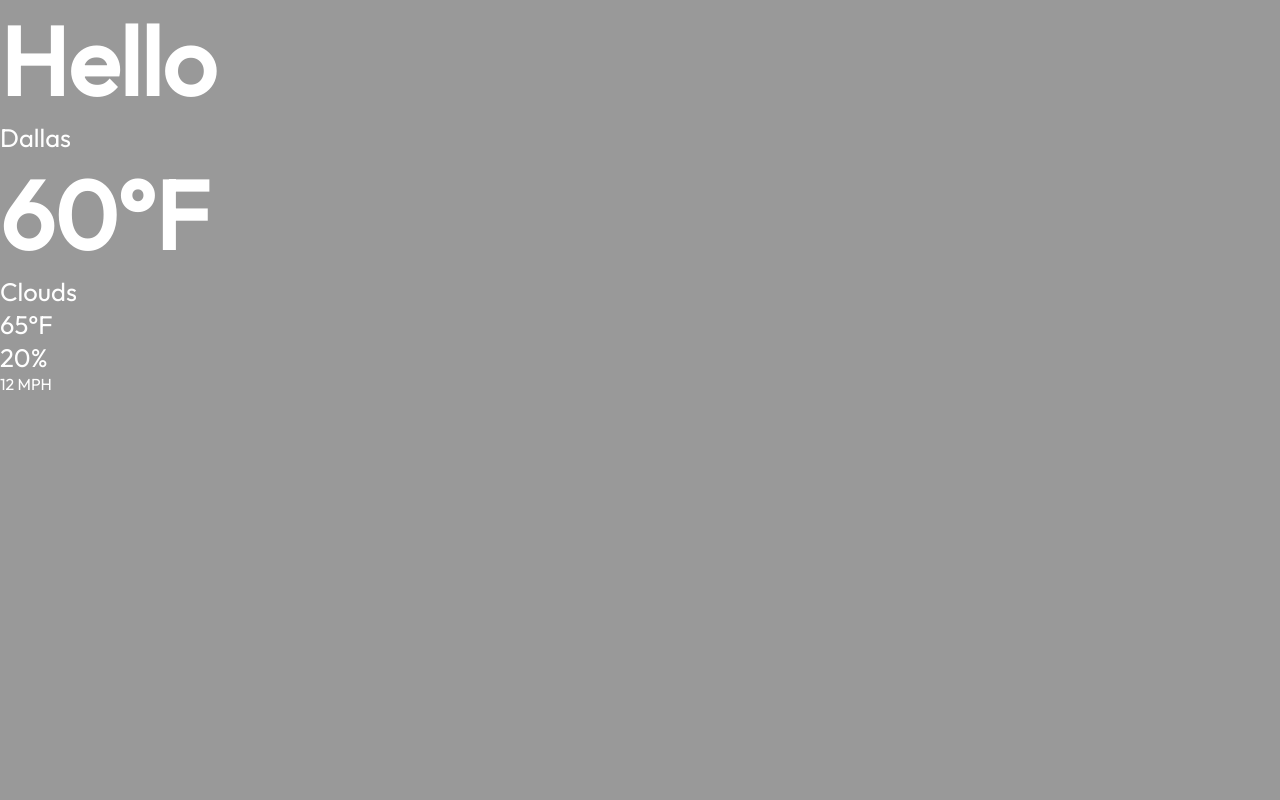
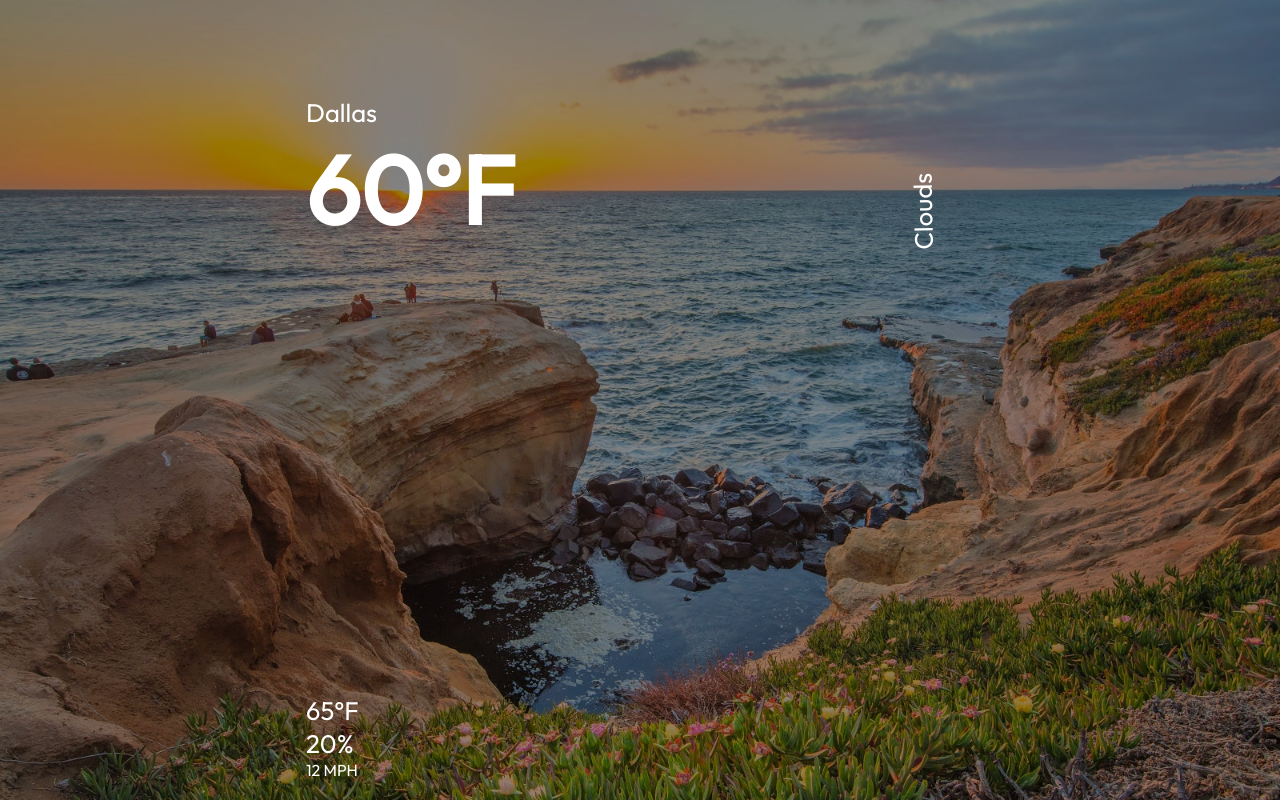
Before and after one commit to bc-kelly/weather-app, a React (Create React App) app: page / in a window 1280 px wide. Built offline with nearby package versions, Linux system fonts and the light colour scheme.

Commit message:
top part css

```diff
--- a/src/App.js
+++ b/src/App.js
@@ -8,7 +8,7 @@ function App() {
 
   return (
     <div className="app">
-      <h1> Hello </h1>
+
       <div className="container">
         <div className="top">
           <div className="location">
--- a/src/index.css
+++ b/src/index.css
@@ -34,6 +34,35 @@ h1 {
 
 .app:before {
   content: ' ';
-  background: url('./assets/sunset1.jpg');
+  background: url('./assets/sunset1.jpg') no-repeat center center/cover;
   position: absolute;
+  width: 100%;
+  height: 100%;
+  top: 0;
+  left: 0;
+  z-index: -1;
 }
+
+.container {
+  max-width: 700px;
+  height: 700px;
+  margin: auto;
+  padding: 0 1rem;
+  position: relative;
+  top: 10%;
+  display: flex;
+  flex-direction: column;
+  justify-content: space-between;
+}
+
+.app .top {
+  width: 100%;
+  margin: 1rem auto;
+}
+
+.app .description {
+  position: relative;
+  right: -90%;
+  transform-origin: 0 0;
+  transform: rotate(269deg);
+}
```
